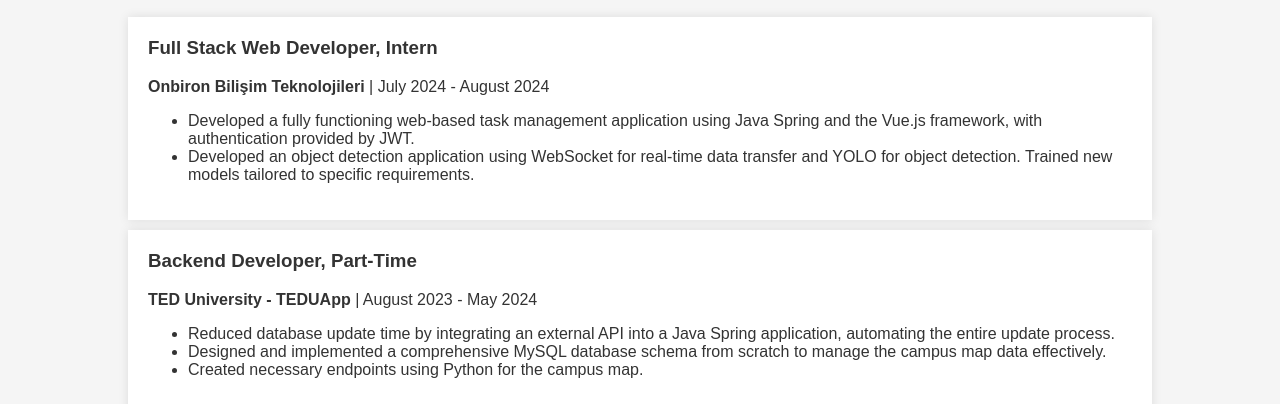
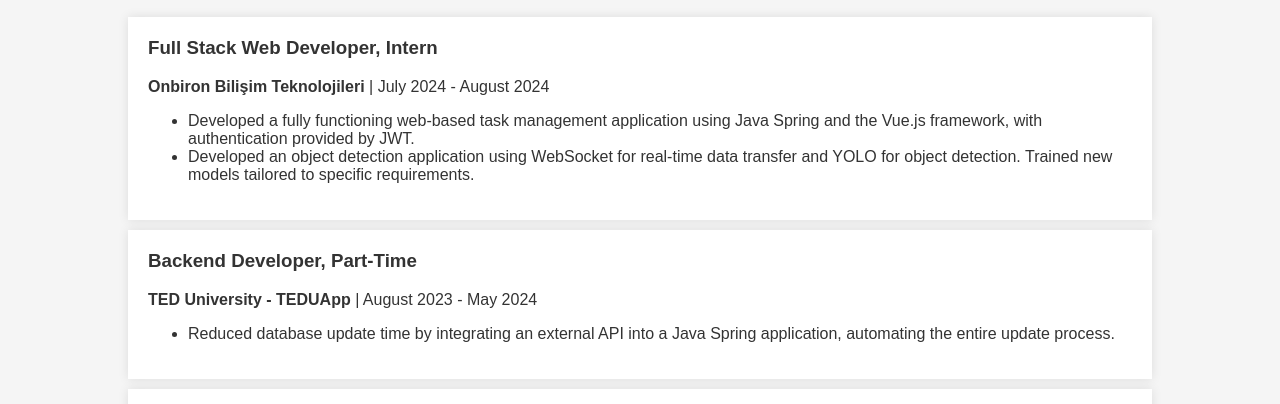
Before and after one commit to ekrlbn/ekrlbn.github.io, a plain HTML site: page index.html in a window 1280 px wide. Shown: the part 548-952 px from the top of the page. Drawn offline with Linux system fonts and the light colour scheme.

Commit message:
update tedu experience

```diff
--- a/index.html
+++ b/index.html
@@ -144,13 +144,6 @@
 							Reduced database update time by integrating an external API into a
 							Java Spring application, automating the entire update process.
 						</li>
-						<li>
-							Designed and implemented a comprehensive MySQL database schema
-							from scratch to manage the campus map data effectively.
-						</li>
-						<li>
-							Created necessary endpoints using Python for the campus map.
-						</li>
 					</ul>
 				</div>
 				<div class="employment">
```
Also changed, not shown: 1 other file.
